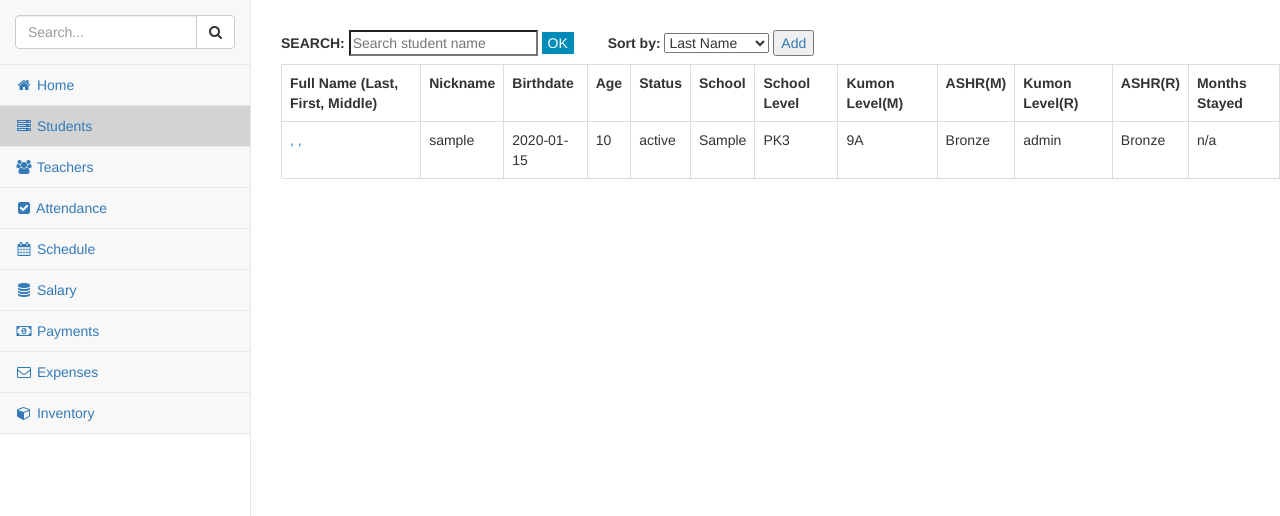
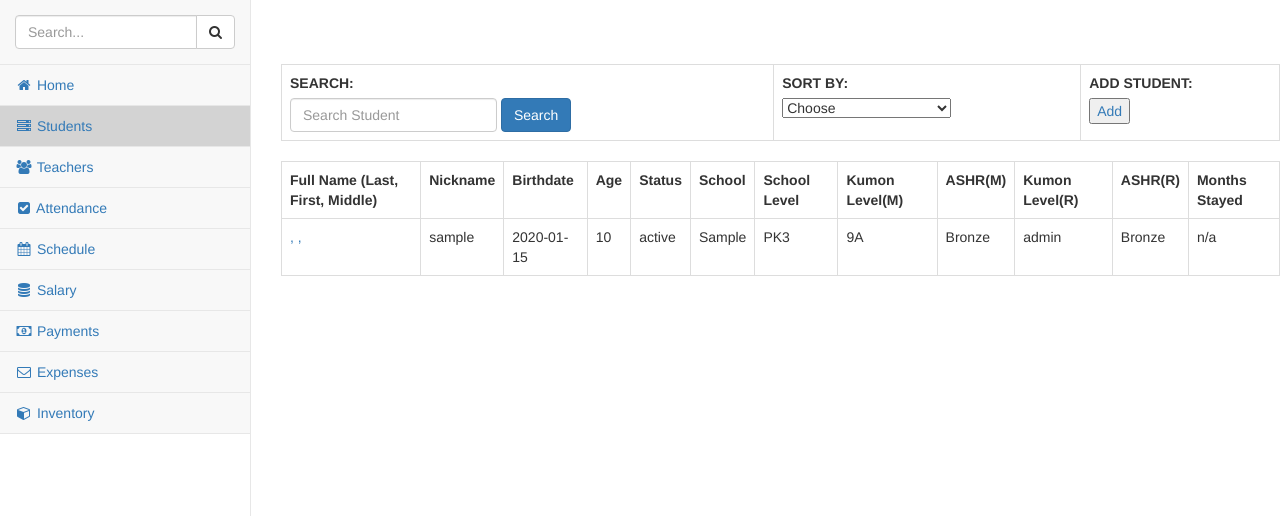
Before and after one commit to djavi/INTROSE-KUMON-UPD8, a Django app: page /kumon/students/ in a window 1280 px wide. Shown: the part 51-567 px from the top of the page. Run offline with Django 3.2, Linux system fonts and the light colour scheme; tables that the repository leaves empty hold one stand-in row (values such as "Sample post"); some libraries are stand-ins or nearby versions.

Commit message:
Add files via upload

```diff
--- a/KumonSite/kumon/templates/kumon/students.html
+++ b/KumonSite/kumon/templates/kumon/students.html
@@ -42,6 +42,8 @@
 
 </style>
 
+<script src="{% static 'kumon/jquery.min.js' %}"></script>
+<script src="{% static 'kumon/bootstrap.min.js' %}"></script>
 
 <head>
 
@@ -61,8 +63,7 @@
 
             <!-- Custom Fonts -->
             <link rel="stylesheet" href="{% static 'kumon/font-awesome.min.css' %}" type="text/css">
-            <script src="{% static 'kumon/jquery.min.js' %}"></script>
-            <script src="{% static 'kumon/bootstrap.min.js' %}"></script>
+
 </head>
 
 <body>
@@ -116,7 +117,7 @@
                         <li><a href="#"><i class="fa fa-gear fa-fw"></i> Settings</a>
                         </li>
                         <li class="divider"></li>
-                        <li><a href="/kumon/login"><i class="fa fa-sign-out fa-fw"></i> Logout</a>
+                        <li><a href="kumon/login"><i class="fa fa-sign-out fa-fw"></i> Logout</a>
                         </li>
                     </ul>
                     <!-- /.dropdown-user -->
@@ -174,27 +175,53 @@
             <!-- /.navbar-static-side -->
         </nav>
     <div id="page-wrapper" style="padding-top: 30px; padding-left: 30px;">
-        <label>SEARCH: </label>
-        <input type="search" placeholder="Search student name" class="item_search">
-        <button id = "okbtn"> OK </button>
-        <Label style="padding-left: 30px;">Sort by:</Label>
-        <select>
-            <option>Last Name</option>
-            <option>Nickname</option>
-            <option>Birthdate</option>
-            <option>Age</option>
-            <option>Status</option>
-            <option>School</option>
-            <option>School Level</option>
-            <option>Kumon Level</option>
-            <option>ASHR</option>
-            <option>Years Stayed</option>
-        </select>
-        <button id = "abtn"><a href="/kumon/addstudent">Add</a></button>
 
     <div class = "student-table">
+		<table class = "table table-bordered">
+			<tr>
+		<td>
+		<Label style="padding-left: 0px;" name='sort_lbl' id='sort_lbl'>SEARCH:</Label>
+		<!--<form method = 'POST'> {% csrf_token %}
+        <input type="search" name="search" id="search" placeholder="Search student name" class="item_search">
+        <button id = "okbtn"> OK </button> -->
+		<form class="tools form-inline" method="GET" action="">
+        <input type="search" name="q" placeholder="Search Student" class="item_search form-control form-inline">
+        <input type="submit" class="btn btn-primary" id="search" value="Search">
+
+		</form>
+		</td>
+
+
+
+		<td>
+        <Label style="padding-left: 0px;" name='sort_lbl' id='sort_lbl'>SORT BY:</Label>
+		<form method = 'POST'> {% csrf_token %}
+        <select onchange="this.form.submit()" name = "sortlist" id = "sortlist">
+            <option>Choose</option>
+			<option value = 'lastname'>Last Name</option>
+            <option value = 'nickname'>Nickname</option>
+            <option value = 'birthdate' >Birthdate</option>
+            <option value = 'age' >Age</option>
+            <option value = 'status' >Status</option <!-- active/nonactive(3months absent)/completed -->
+            <option value = 'school'>School</option>
+            <option value = 'school_level'> School Level</option>
+            <option value = 'kumon_levelM'>Kumon Level - Math</option>
+            <option value = 'ashrM'>ASHR - Math</option>
+			<option value = 'kumon_levelM'>Kumon Level - Reading</option>
+            <option value = 'ashrR'>ASHR - Reading</option>
+           <!-- <option value = 'ys'>Years Stayed</option> -->
+        </select>
+		</form>
+			</td>
+			<td>
+			<Label style="padding-left: 0;" name='sort_lbl' id='sort_lbl'>ADD STUDENT:</Label>
+			<br>
+			<button id = "abtn"><a href="/kumon/addstudent">Add</a></button></td>
+			</tr>
+		</table>
         <table class = "table table-bordered">
             <tbody>
+
             <tr>
                 <th id = "t1">Full Name (Last, First, Middle)</th>
                 <th id = "t2">Nickname</th>
```
